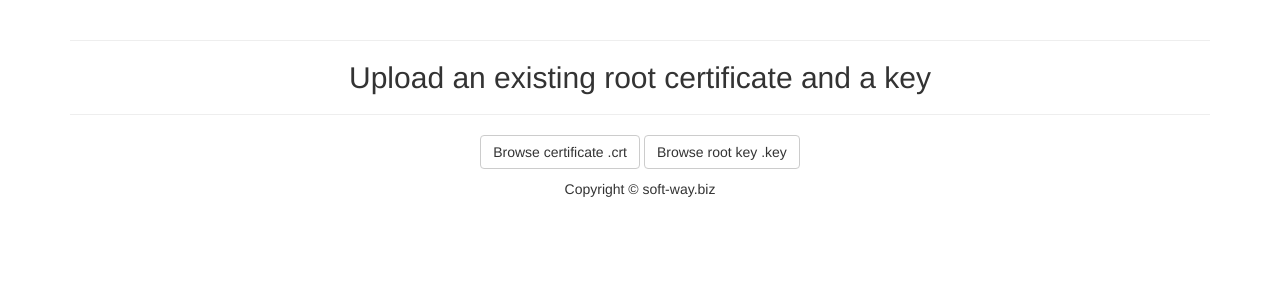
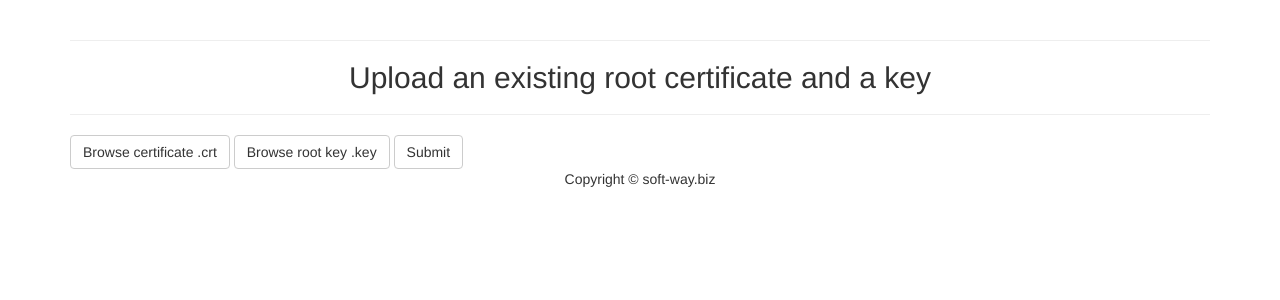
Before and after one commit to telminov/ca, a Django app: page /has_root_key/ in a window 1280 px wide. Shown: the part 92-392 px from the top of the page. Run offline with Django 3.2, Linux system fonts and the light colour scheme; some libraries are stand-ins or nearby versions.

Commit message:
#2 - добавление формы на страницу has_root_key.html

```diff
--- a/ca/templates/ca/has_root_key.html
+++ b/ca/templates/ca/has_root_key.html
@@ -11,14 +11,15 @@
                 <h2 class="intro-text text-center">Upload an existing root certificate and a key</h2>
                 <hr>
                 <hr class="visible-xs">
-                <p class="text-center">
+                <form class="has-root-key-form">
                     <label class="btn btn-default btn-file">
                         Browse certificate .crt<input type="file" style="display: none;">
                     </label>
                     <label class="btn btn-default btn-file">
                         Browse root key .key<input type="file" style="display: none;">
                     </label>
-                </p>
+                    <button type="submit" class="btn btn-default">Submit</button>
+                </form>
             </div>
         </div>
     </div>
--- a/ca/templates/ca/no_root_key.html
+++ b/ca/templates/ca/no_root_key.html
@@ -13,6 +13,7 @@
                 <h2 class="intro-text text-center">Generating a new root key</h2>
                 <hr>
                 <hr class="visible-xs">
+
                 <form class="form-horizontal col-sm-6 col-sm-offset-3">
                     <div class="form-group">
                         <label for="inputCountry" class="col-sm-3 control-label">Country</label>
@@ -44,6 +45,7 @@
                         </div>
                     </div>
                 </form>
+
             </div>
         </div>
     </div>
```
